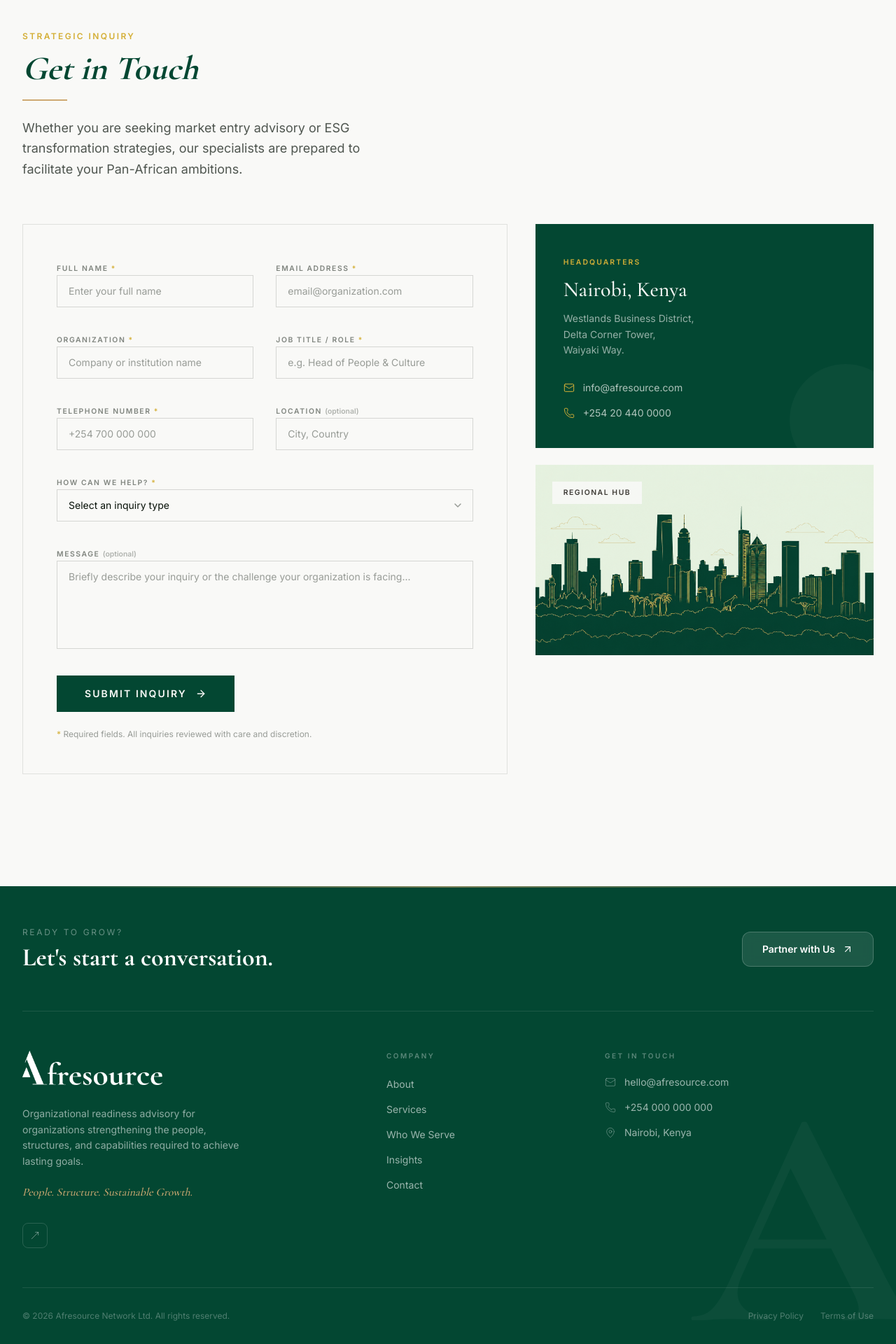
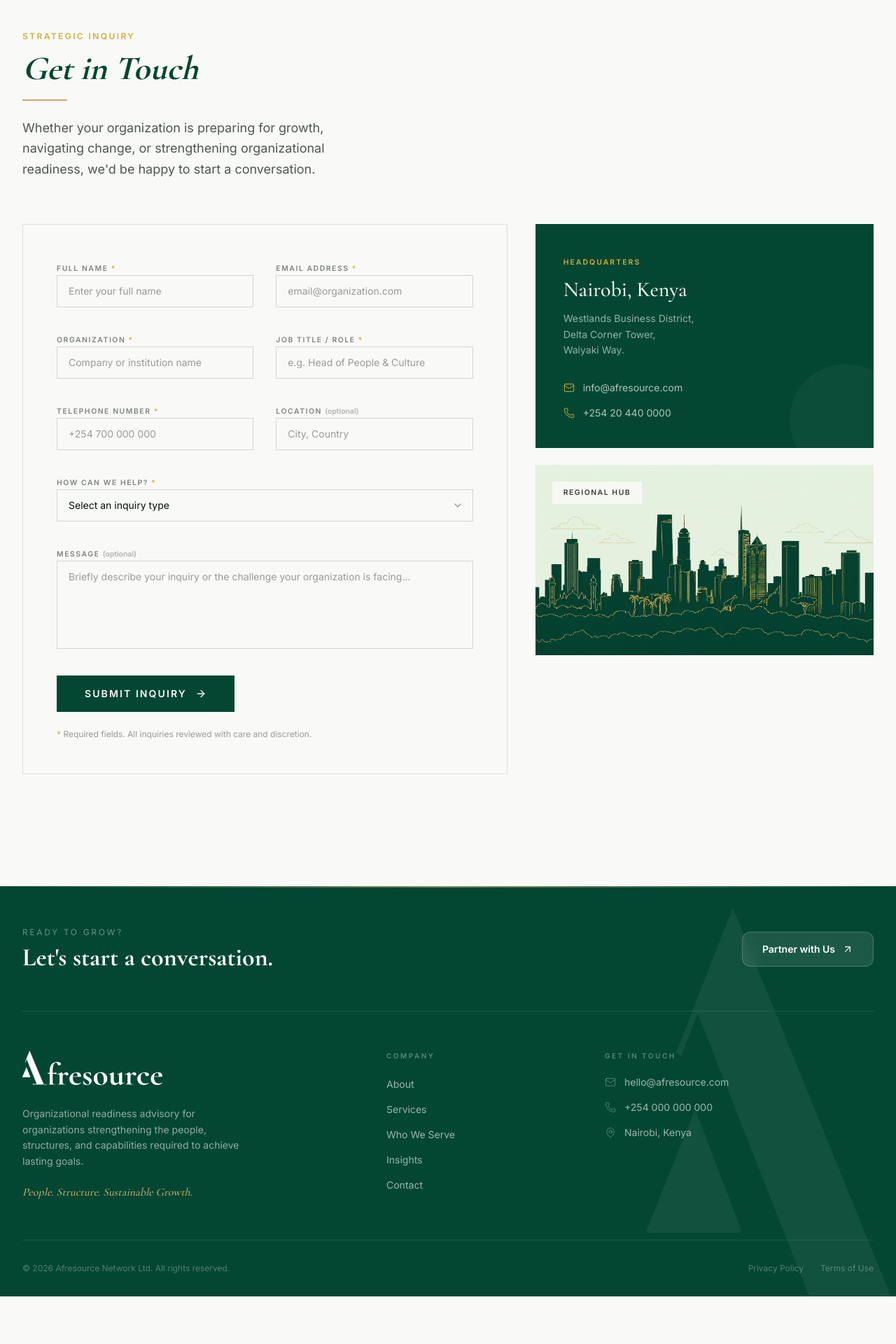
Before and after one commit to Otonda1/AfresourceDev, a Next.js app: page /contact in a window 1280 px wide. Shown: the part 202-2122 px from the top of the page at 70% size. After the commit the page ends 2054 px from the top, so only its background shows below. Built offline with nearby package versions, Linux system fonts and the light colour scheme.

Commit message:
Revise text in ContactSection for improved clarity; update footer background element to use image and remove unused scroll progress bar component.

```diff
--- a/app/(landing-page)/contact/sections/ContactSection.tsx
+++ b/app/(landing-page)/contact/sections/ContactSection.tsx
@@ -38,9 +38,9 @@
             style={{ originX: 0 }}
           />
           <p className="mt-6 font-body-normal text-base leading-relaxed text-foreground/70 md:text-lg">
-            Whether you are seeking market entry advisory or ESG transformation
-            strategies, our specialists are prepared to facilitate your
-            Pan-African ambitions.
+            Whether your organization is preparing for growth, navigating
+            change, or strengthening organizational readiness, we&apos;d be
+            happy to start a conversation.
           </p>
         </motion.div>
 
--- a/components/layout/Footer.tsx
+++ b/components/layout/Footer.tsx
@@ -26,13 +26,19 @@
 export default function Footer() {
   return (
     <footer className="relative overflow-hidden bg-primary text-white">
-      {/* ── Signature background element: large ghost letterform ── */}
-      <span
+      {/* ── Signature background element: ghost A-mark ── */}
+      <div
         aria-hidden="true"
-        className="pointer-events-none absolute -right-8 -bottom-12 select-none font-heading-bold text-[22rem] leading-none text-white/[0.035] lg:text-[28rem]"
+        className="pointer-events-none absolute -right-10 -bottom-6 select-none opacity-[0.06] lg:-right-16 lg:-bottom-10"
       >
-        A
-      </span>
+        <Image
+          src="/logo/Afresource_Amark_White.png"
+          height={1281}
+          width={905}
+          alt=""
+          className="w-[320px] lg:w-[420px]"
+        />
+      </div>
 
       {/* ── Thin top accent line ── */}
       <div className="h-0.5 w-full bg-linear-to-r from-transparent via-secondary/60 to-transparent" />
@@ -96,16 +102,6 @@
             <p className="mt-5 font-heading-medium text-base italic text-secondary">
               People. Structure. Sustainable Growth.
             </p>
-
-            <a
-              href="https://linkedin.com"
-              target="_blank"
-              rel="noopener noreferrer"
-              aria-label="LinkedIn"
-              className="mt-8 inline-flex h-9 w-9 items-center justify-center rounded-lg border border-white/15 text-white/40 transition-all duration-200 hover:border-white/40 hover:text-white"
-            >
-              <MoveUpRight className="h-4 w-4" strokeWidth={1.5} />
-            </a>
           </div>
 
           {/* Company links */}
--- a/components/layout/Navbar.tsx
+++ b/components/layout/Navbar.tsx
@@ -281,35 +281,6 @@
   );
 }
 
-/* ── Sub-components ──────────────────────────────────────────── */
-
-function ScrollProgressBar() {
-  const [progress, setProgress] = useState(0);
-
-  useEffect(() => {
-    const onScroll = () => {
-      const el = document.documentElement;
-      const scrolled = el.scrollTop;
-      const total = el.scrollHeight - el.clientHeight;
-      setProgress(total > 0 ? (scrolled / total) * 100 : 0);
-    };
-    window.addEventListener("scroll", onScroll, { passive: true });
-    return () => window.removeEventListener("scroll", onScroll);
-  }, []);
-
-  return (
-    <div
-      className="absolute bottom-0 left-0 right-0 h-[1.5px] overflow-hidden rounded-b-2xl pointer-events-none"
-      aria-hidden="true"
-    >
-      <div
-        className="h-full bg-secondary transition-none origin-left"
-        style={{ width: `${progress}%` }}
-      />
-    </div>
-  );
-}
-
 function ArrowIcon() {
   return (
     <svg
```
Also changed, not shown: public/logo/Afresource_Amark_White.png (added).
